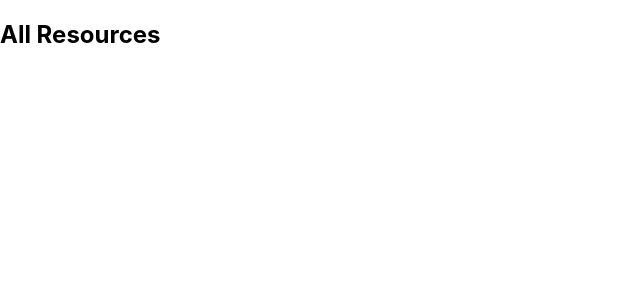
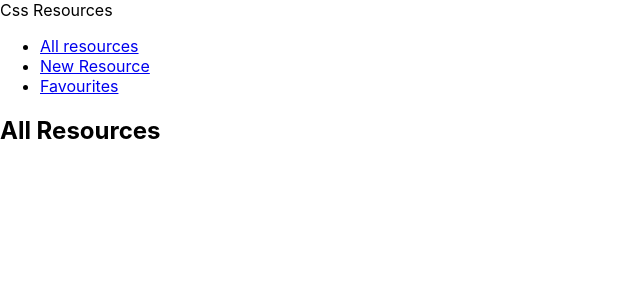
Before and after one commit to luizzitol/css-resources, a React (Create React App) app: page / in a window 1280 px wide. Shown: the top 300 px of the page, without its empty margins (0-640 px from the left). Built offline with nearby package versions, Linux system fonts and the light colour scheme; no server answers.

Commit message:
added Layout and Navigation

```diff
--- a/src/App.js
+++ b/src/App.js
@@ -3,14 +3,17 @@ import NewResource from "./pages/NewResource";
 import { Route, Routes } from "react-router-dom";
 import AllResources from "./pages/AllResources";
 import FavouriteResources from "./pages/FavouriteResources";
+import Layout from "./components/ui/Layout";
 
 function App() {
   return (
-    <Routes>
-      <Route exact path="/" element={<AllResources />} />
-      <Route exact path="/add" element={<NewResource />} />
-      <Route exact path="/favourites" element={<FavouriteResources />} />
-    </Routes>
+    <Layout>
+      <Routes>
+        <Route exact path="/" element={<AllResources />} />
+        <Route exact path="/add" element={<NewResource />} />
+        <Route exact path="/favourites" element={<FavouriteResources />} />
+      </Routes>
+    </Layout>
   );
 }
 
--- a/src/components/ui/Layout.jsx
+++ b/src/components/ui/Layout.jsx
@@ -0,0 +1,28 @@
+import { Link } from "react-router-dom";
+
+function Layout(props) {
+  return (
+    <>
+      <header>
+        <div className="logo">Css Resources</div>
+        <nav>
+          <ul>
+            <li>
+              <Link to="/">All resources</Link>
+            </li>
+            <li>
+              <Link to="/add">New Resource</Link>
+            </li>
+            <li>
+              <Link to="favourites">Favourites</Link>
+            </li>
+          </ul>
+        </nav>
+      </header>
+
+      <main>{props.children}</main>
+    </>
+  );
+}
+
+export default Layout;
--- a/src/pages/NewResource.jsx
+++ b/src/pages/NewResource.jsx
@@ -42,8 +42,8 @@ function NewResource(props) {
   }
 
   useEffect(() => {
+    getDescription("https://www.thum.io/documentation/api/url");
     getScreenShot("https://www.thum.io/documentation/api/url");
-    getDescription("https://www.thum.io/documentation/api/url");
   }, []);
 
   return (
```
